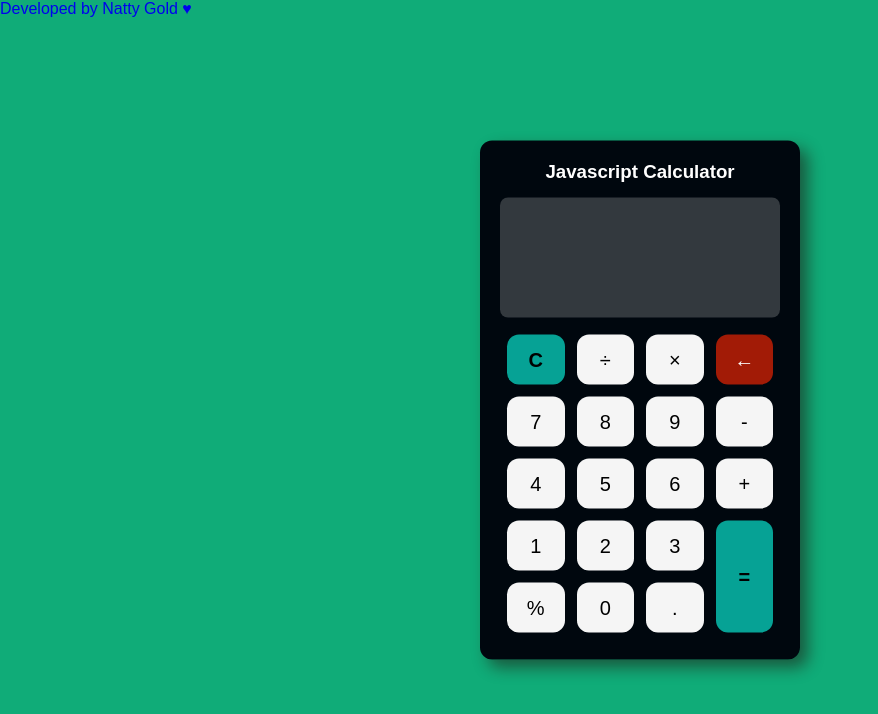
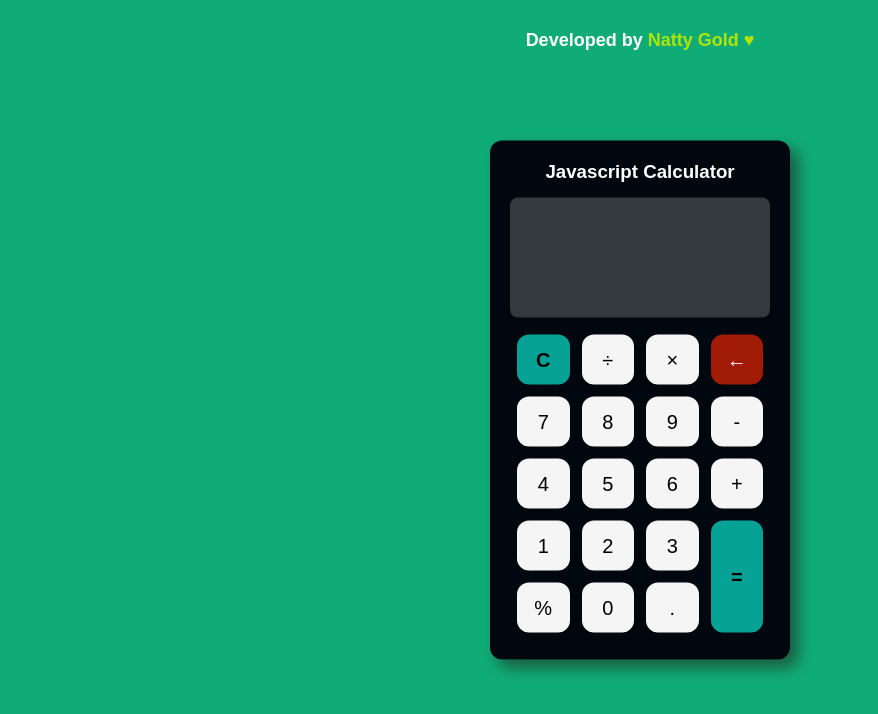
Before and after one commit to NattyGold/Javascript-Calculator, a plain HTML site: page index.html in a window 1280 px wide. Shown: the whole page, without its empty margins (0-878 px from the left). Drawn offline with Linux system fonts and the light colour scheme.

Commit message:
Update style.css

```diff
--- a/style.css
+++ b/style.css
@@ -10,6 +10,9 @@ body{
     position: relative;
     width: 100%;
     height: 100vh;
+    display: flex;
+    align-items: flex-end;
+    justify-content: center;
     background-color: rgb(16, 172, 120);
     font-family: sans-serif;
     overflow: hidden;
@@ -20,7 +23,7 @@ body{
     top: 50%;
     left: 50%;
     transform: translate(-50%,-50%);
-    width: 320px;
+    width: 300px;
     height: auto;
     padding: 20px 20px;
     background: rgba(0, 4, 12, 0.975);
@@ -55,7 +58,7 @@ h3{
     width: 100%;
     height: 70px;
     text-align: right;
-    font-size: 28px;
+    font-size: 24px;
     outline: none;
     background: none;
     border: none;
@@ -68,8 +71,9 @@ h3{
     display: block;
     padding: 10px 15px;
     text-align: right;
-    color: rgb(235, 219, 219);
+    color: rgb(255, 255, 255);
     font-size: 26px;
+    font-weight: 700;
 }
 .btns{
     position: relative;
@@ -97,9 +101,9 @@ td{
 }
 .btn:hover{
     /* transform: scale(1.05); */
-    background: rgba(0, 0, 0, 0.79);
+    background: rgba(67, 49, 49, 0.79);
     color: #fff;
-    border: 1px solid #fff;
+    /* border: 1px solid #fff; */
 }
 
 .btn-green{
@@ -118,10 +122,18 @@ td{
 .btn-red:hover{
     background: rgb(251, 42, 10);
 }
-footer{
-    padding: 10px 0px;
+
+.copyright{
+    padding: 30px;
+    align-self: flex-start;
+    justify-self: center;
     color: #fff;
 }
-footer h3 span{
+.copyright a{
+    color: #fff;
+    font-size: 18px;
+    font-weight: 600;
+}
+.copyright a span{
     color: rgb(176, 228, 4);
 }
```
